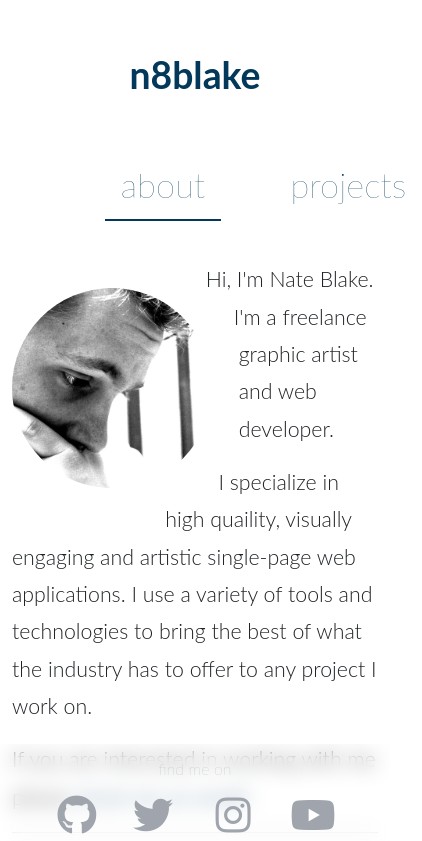
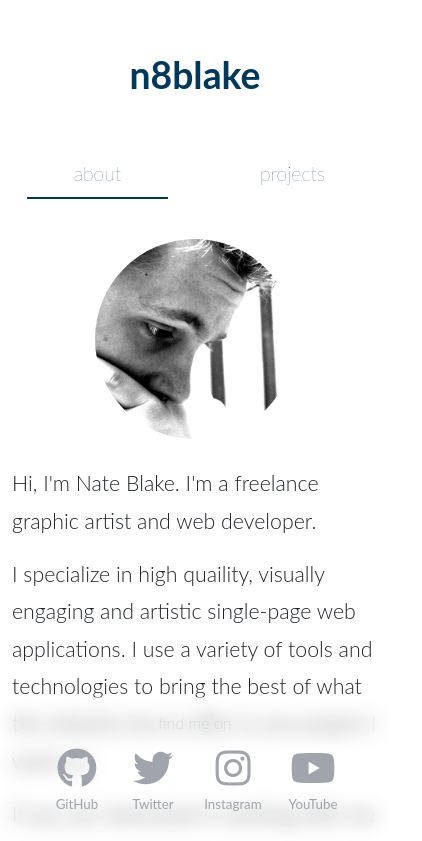
Before and after one commit to n8blake/portfolio-react, a React (Create React App) app in the folder client/: page / in a window 390 px wide. Shown: the top 841 px of the page, 422 px wide, since content can reach past the window. Built offline with nearby package versions, Linux system fonts and the light colour scheme; a web font is replaced by a local one.

Commit message:
Update footer height to show icon labels, fix small screen issues on project items list

```diff
--- a/client/src/components/Footer/footer.scss
+++ b/client/src/components/Footer/footer.scss
@@ -45,10 +45,10 @@ footer {
 	position: fixed;
 	bottom: 0pt;
 	text-align: center;
-	padding-bottom: 20pt;
+	padding-bottom: 40pt;
 	padding-top: 10pt;
 	width: 100%;
-	height: 75pt;
+	height: 110pt;
 	background-color: none;
 	-webkit-backdrop-filter: blur(10px);
 	backdrop-filter: blur(10px);
@@ -73,7 +73,7 @@ footer div a:hover {
 	color: map-get($theme-colors, "primary");
 }
 
-div.footer-links {
+.footer-links {
 	display: flex;
 	width: 80%;
 	margin: auto;
--- a/client/src/components/Nav/nav.scss
+++ b/client/src/components/Nav/nav.scss
@@ -35,3 +35,16 @@ nav>a {
 	border-color: map-get($theme-colors, "primary");
 	stroke-linecap: round;
 }
+@media screen and (max-width: 700px) {
+
+	nav {
+		width: 100%;
+	}
+
+	nav>a {
+		flex: 1;
+		font-size: 5vw;
+	}
+
+
+}
--- a/client/src/pages/About.scss
+++ b/client/src/pages/About.scss
@@ -27,3 +27,12 @@ p>a:hover {
 p>a:active {
 	color: shade(#023859, 60%);
 }
+
+@media screen and (max-width: 500px) {
+	.about-image {
+		display: block;
+		float: none;
+		margin: auto;
+		margin-bottom: 20pt;
+	}
+}
--- a/client/src/pages/Projects.scss
+++ b/client/src/pages/Projects.scss
@@ -156,3 +156,14 @@ img.screen-shot-thumbnail {
 	border-radius: 2pt;
 	padding: 4pt;
 }
+
+@media screen and (max-width: 500px) {
+	.screen-shot-thumbnail {
+		max-width: 50vw;
+	}
+
+	.portfolio-badge {
+		display: block;
+		margin-bottom: 10pt;
+	}
+}
```
